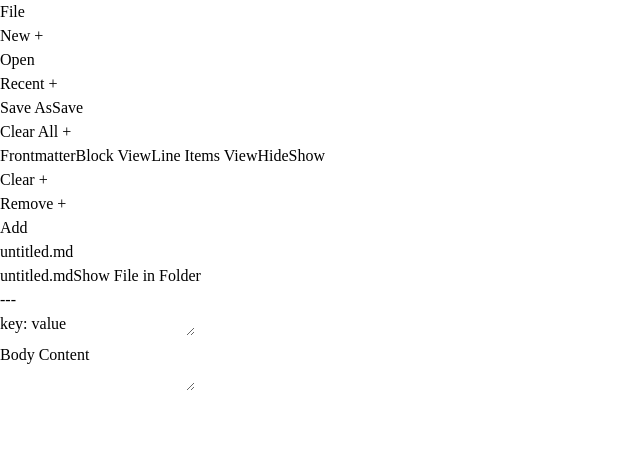
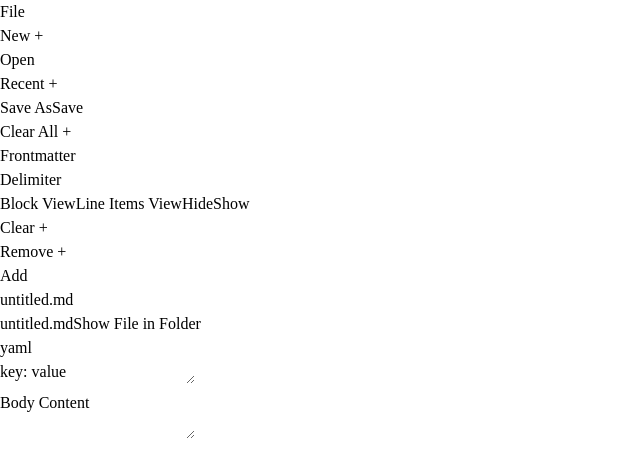
Before and after one commit to Torvec/markthisdown, a React (Vite) app in the folder v1/src/renderer/: page / in a window 1280 px wide. Shown: the top 476 px of the page, without its empty margins (0-640 px from the left). Built offline with nearby package versions, Linux system fonts and the light colour scheme.

Commit message:
Added partially working delimiter selection to frontmatter editor

```diff
--- a/v1/src/renderer/src/app.tsx
+++ b/v1/src/renderer/src/app.tsx
@@ -14,7 +14,10 @@ function App(): React.JSX.Element {
   });
   const [fmIsVisible, setFmIsVisible] = useState(true);
   const [fmViewMode, setFmViewMode] = useState<"block" | "lineitems">("block");
-  const [fmContent, setFmContent] = useState<string | null>("---\nkey: value\n---");
+  const [fmDelimiters, setFmDelimiters] = useState<"yaml" | "toml" | "json">("yaml");
+  const [fmContent, setFmContent] = useState<string | null>(
+    fmDelimiters + "\nkey: value\n" + fmDelimiters,
+  );
   const [bodyContent, setBodyContent] = useState("Body Content");
 
   return (
@@ -27,6 +30,8 @@ function App(): React.JSX.Element {
           setFmIsEnabled={setFmIsEnabled}
           fileInfo={fileInfo}
           setFileInfo={setFileInfo}
+          fmDelimiters={fmDelimiters}
+          setFmDelimiters={setFmDelimiters}
           fmViewMode={fmViewMode}
           setFmViewMode={setFmViewMode}
           fmIsVisible={fmIsVisible}
--- a/v1/src/renderer/src/components/file-menu-bar.tsx
+++ b/v1/src/renderer/src/components/file-menu-bar.tsx
@@ -99,9 +99,9 @@ export default function FileMenuBar({
   };
 
   return (
-    <>
-      <span className="px-4 font-normal">File</span>
-
+    <div>
+      <div className="w-max bg-neutral-900 px-4 py-1 font-normal text-neutral-400">File</div>
+      <div className="flex gap-0.5">
         <div className="relative">
           <Button onClick={() => toggleDropdown("new")} disabled={false}>
             New +
@@ -179,6 +179,7 @@ export default function FileMenuBar({
             </DropDownMenu>
           )}
         </div>
-    </>
+      </div>
+    </div>
   );
 }
--- a/v1/src/renderer/src/components/frontmatter-menu-bar.tsx
+++ b/v1/src/renderer/src/components/frontmatter-menu-bar.tsx
@@ -5,6 +5,7 @@ interface FrontmatterMenuBarProps {
   fmIsEnabled: boolean;
   fmViewMode: "block" | "lineitems";
   fmIsVisible: boolean;
+  handleDelimiterSelect: (delimiter: "yaml" | "toml" | "json") => void;
   handleFmBlockView: () => void;
   handleFmLineItemsView: () => void;
   handleFmHide: () => void;
@@ -16,6 +17,7 @@ interface FrontmatterMenuBarProps {
 
 export default function FrontmatterMenuBar({
   fmIsEnabled,
+  handleDelimiterSelect,
   fmViewMode,
   fmIsVisible,
   handleFmBlockView,
@@ -28,6 +30,7 @@ export default function FrontmatterMenuBar({
 }: FrontmatterMenuBarProps): React.ReactElement {
   const [openDropdown, setOpenDropdown] = useState<string | null>(null);
 
+  const fmDelimitersDropdownRef = useRef<HTMLDivElement>(null!);
   const clearFmDropdownRef = useRef<HTMLDivElement>(null!);
   const removeFmDropdownRef = useRef<HTMLDivElement>(null!);
 
@@ -67,14 +70,53 @@ export default function FrontmatterMenuBar({
   };
 
   return (
-    <>
-      <span className="px-4 font-normal">Frontmatter</span>
-
+    <div>
+      <div className="w-max bg-neutral-900 px-4 py-1 font-normal text-neutral-400">Frontmatter</div>
+      <div className="flex gap-0.5">
+        <div className="relative">
+          <Button onClick={() => toggleDropdown("delimiters")} disabled={!fmIsEnabled}>
+            Delimiter
+          </Button>
+          {openDropdown === "delimiters" && (
+            <DropDownMenu ref={fmDelimitersDropdownRef}>
+              <button
+                className="w-full cursor-pointer px-6 py-2 text-white transition-colors duration-150 ease-in-out hover:bg-neutral-900"
+                onClick={() => {
+                  handleDelimiterSelect("yaml");
+                  setOpenDropdown(null);
+                }}
+              >
+                YAML ---
+              </button>
+              <button
+                className="w-full cursor-pointer px-6 py-2 text-white transition-colors duration-150 ease-in-out hover:bg-neutral-900"
+                onClick={() => {
+                  handleDelimiterSelect("toml");
+                  setOpenDropdown(null);
+                }}
+              >
+                TOML +++
+              </button>
+              <button
+                className="w-full cursor-pointer px-6 py-2 text-white transition-colors duration-150 ease-in-out hover:bg-neutral-900"
+                onClick={() => {
+                  handleDelimiterSelect("json");
+                  setOpenDropdown(null);
+                }}
+              >
+                JSON {"{"} {"}"}
+              </button>
+            </DropDownMenu>
+          )}
+        </div>
         <Button onClick={handleFmBlockView} disabled={!fmIsEnabled || fmViewMode === "block"}>
           Block View
         </Button>
 
-      <Button onClick={handleFmLineItemsView} disabled={!fmIsEnabled || fmViewMode === "lineitems"}>
+        <Button
+          onClick={handleFmLineItemsView}
+          disabled={!fmIsEnabled || fmViewMode === "lineitems"}
+        >
           Line Items View
         </Button>
 
@@ -139,6 +181,7 @@ export default function FrontmatterMenuBar({
         <Button onClick={handleFmAdd} disabled={fmIsEnabled}>
           Add
         </Button>
-    </>
+      </div>
+    </div>
   );
 }
--- a/v1/src/renderer/src/components/main-menu.tsx
+++ b/v1/src/renderer/src/components/main-menu.tsx
@@ -12,6 +12,8 @@ interface MainMenuProps {
     filepath: string;
     showFileInFolderDisabled: boolean;
   }) => void;
+  fmDelimiters: "yaml" | "toml" | "json";
+  setFmDelimiters: (delimiters: "yaml" | "toml" | "json") => void;
   fmViewMode: "block" | "lineitems";
   setFmViewMode: (view: "block" | "lineitems") => void;
   fmIsVisible: boolean;
@@ -29,6 +31,8 @@ export default function MainMenu({
   setFmIsEnabled,
   fileInfo,
   setFileInfo,
+  fmDelimiters,
+  setFmDelimiters,
   fmViewMode,
   setFmViewMode,
   fmIsVisible,
@@ -45,7 +49,7 @@ export default function MainMenu({
       filepath: "untitled.md",
       showFileInFolderDisabled: true,
     });
-    setFmContent("---\nkey: value\n---");
+    setFmContent(fmDelimiters + "\nkey: value\n" + fmDelimiters);
     setBodyContent("Body Content");
   };
 
@@ -132,7 +136,8 @@ export default function MainMenu({
   };
 
   const combineEditorContent = (): string => {
-    const trimFmContent = fmIsEnabled && fmContent ? fmContent.trim() + "\n\n" : "";
+    const trimFmContent =
+      fmIsEnabled && fmContent ? fmDelimiters + fmContent.trim() + fmDelimiters + "\n\n" : "";
     const trimBodyContent = bodyContent.trim();
     return trimFmContent + trimBodyContent;
   };
@@ -143,6 +148,10 @@ export default function MainMenu({
   };
 
   // FRONTMATTER HANDLERS
+
+  const handleDelimiterSelect = (delimiter: "yaml" | "toml" | "json"): void => {
+    setFmDelimiters(delimiter);
+  };
 
   const handleFmBlockView = (): void => {
     setFmViewMode("block");
@@ -158,15 +167,16 @@ export default function MainMenu({
 
   const handleFmShow = (): void => setFmIsVisible(true);
 
-  const handleFmConfirmClear = (): void => setFmContent("---\n\n---");
+  const handleFmConfirmClear = (): void => setFmContent(fmDelimiters + "\n\n" + fmDelimiters);
 
   const handleFmConfirmRemove = (): void => {
     setFmIsEnabled(false);
     setFmContent(null);
   };
+
   const handleFmAdd = (): void => {
     setFmIsEnabled(true);
-    setFmContent("---\n\n---");
+    setFmContent(fmDelimiters + "\nkey: value\n" + fmDelimiters);
   };
 
   return (
@@ -184,6 +194,7 @@ export default function MainMenu({
         fmIsEnabled={fmIsEnabled}
         fmViewMode={fmViewMode}
         fmIsVisible={fmIsVisible}
+        handleDelimiterSelect={handleDelimiterSelect}
         handleFmBlockView={handleFmBlockView}
         handleFmLineItemsView={handleFmLineItemsView}
         handleFmHide={handleFmHide}
```
Lines whose indentation alone changed are shown as unchanged.
